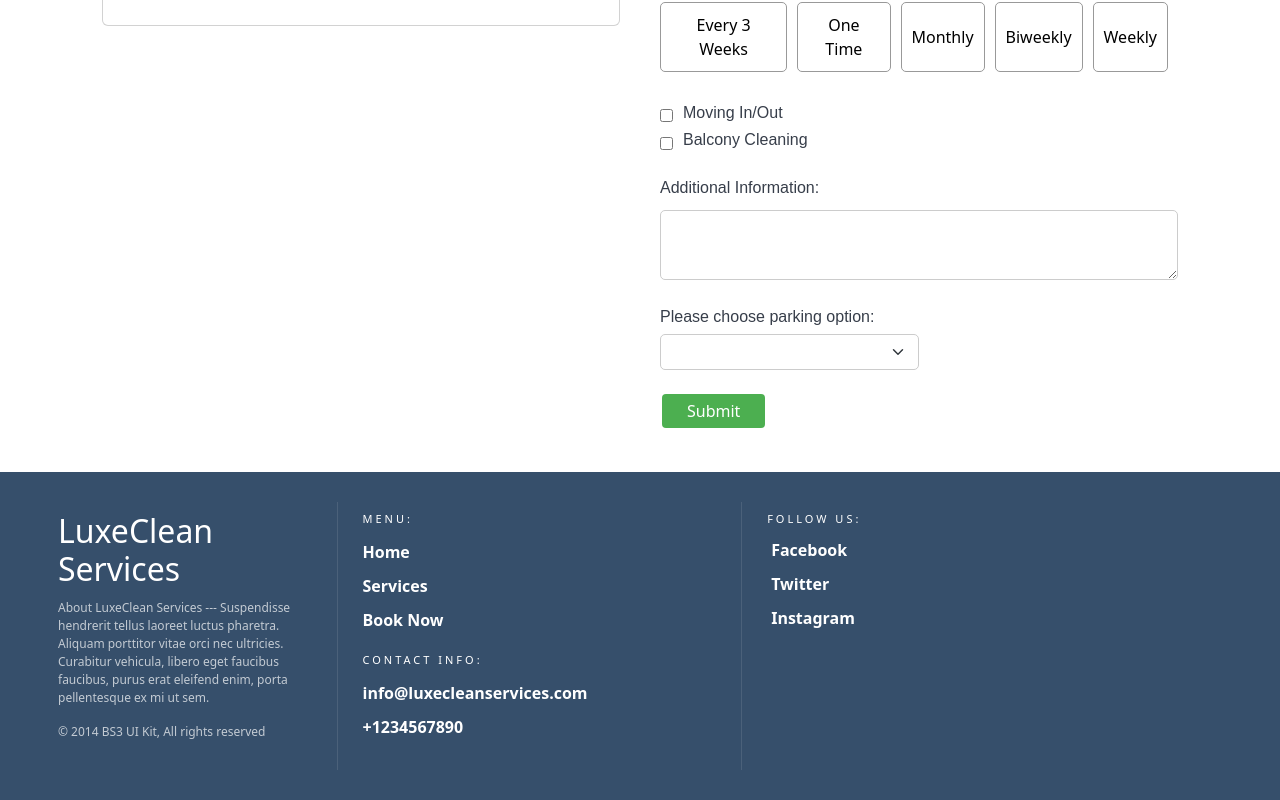
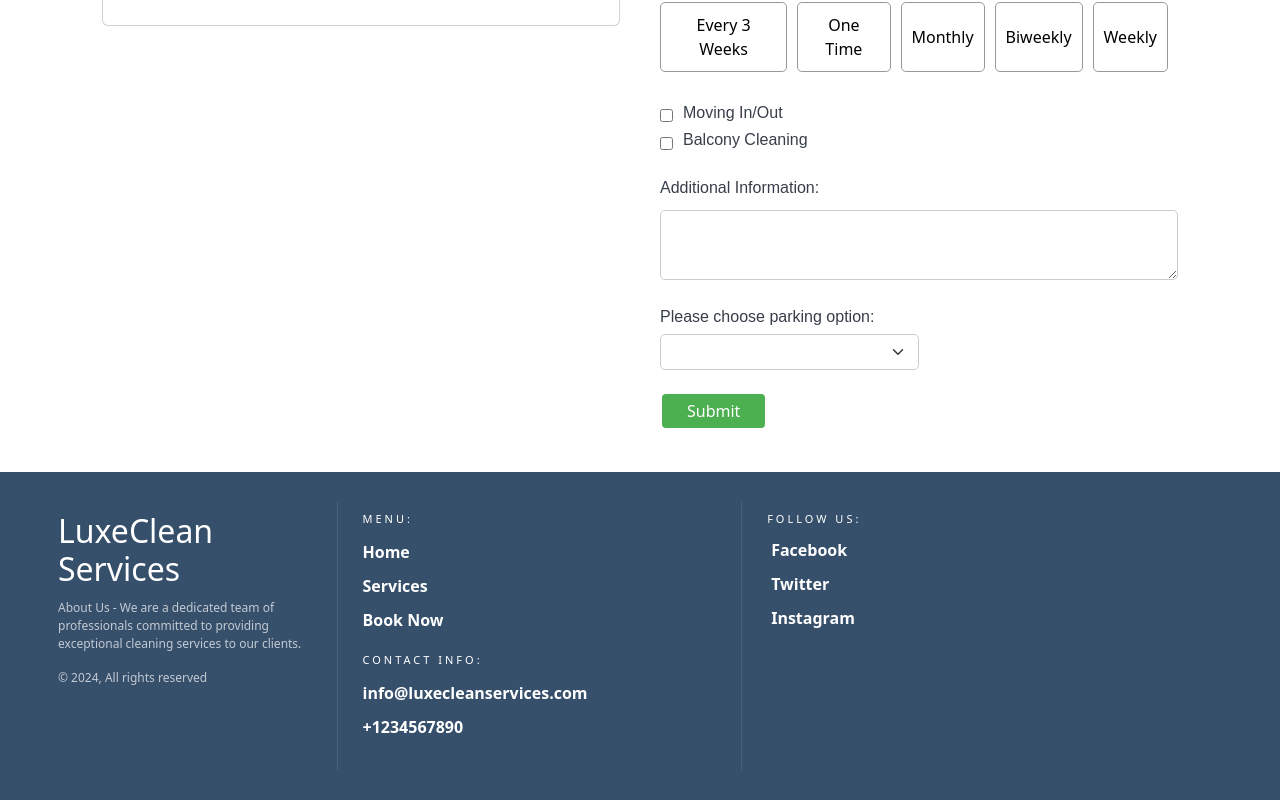
Before and after one commit to NGO-Website/luxclean, an Angular app: page /book-now in a window 1280 px wide. Shown: the part 1161-1961 px from the top of the page. Built offline with nearby package versions, Linux system fonts and the light colour scheme.

Commit message:
update footer content

```diff
--- a/src/app/components/footer/footer.component.html
+++ b/src/app/components/footer/footer.component.html
@@ -2,8 +2,8 @@
     <div class="row">
       <div class="col-md-3 footer-brand animated fadeInLeft">
           <h2>LuxeClean Services</h2>
-            <p>About LuxeClean Services --- Suspendisse hendrerit tellus laoreet luctus pharetra. Aliquam porttitor vitae orci nec ultricies. Curabitur vehicula, libero eget faucibus faucibus, purus erat eleifend enim, porta pellentesque ex mi ut sem.</p>
-            <p>© 2014 BS3 UI Kit, All rights reserved</p>
+            <p>About Us - We are a dedicated team of professionals committed to providing exceptional cleaning services to our clients.</p>
+            <p>© 2024, All rights reserved</p>
         </div>
       <div class="col-md-4 footer-nav animated fadeInUp">
           <h4>Menu: </h4>
```
